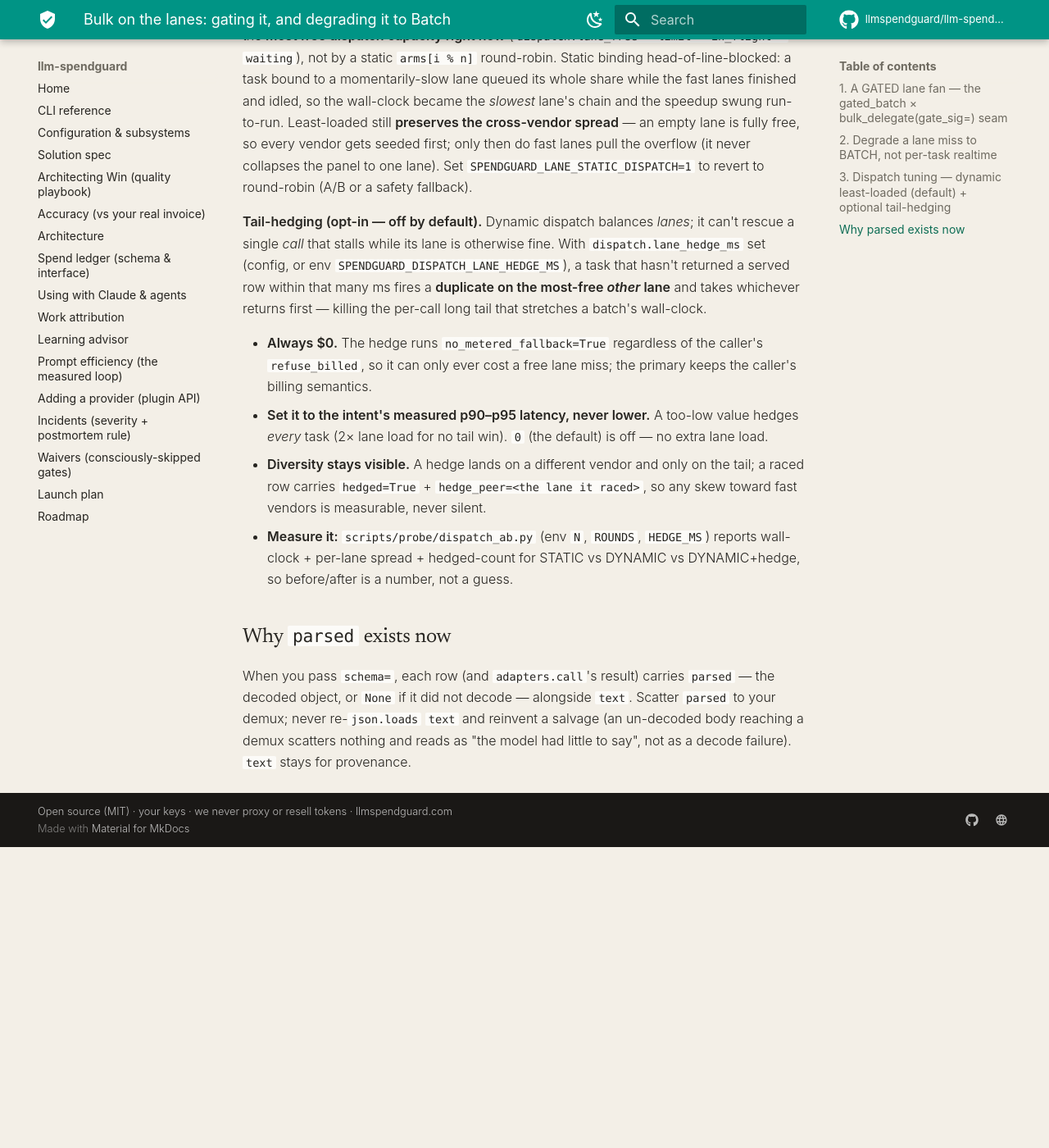
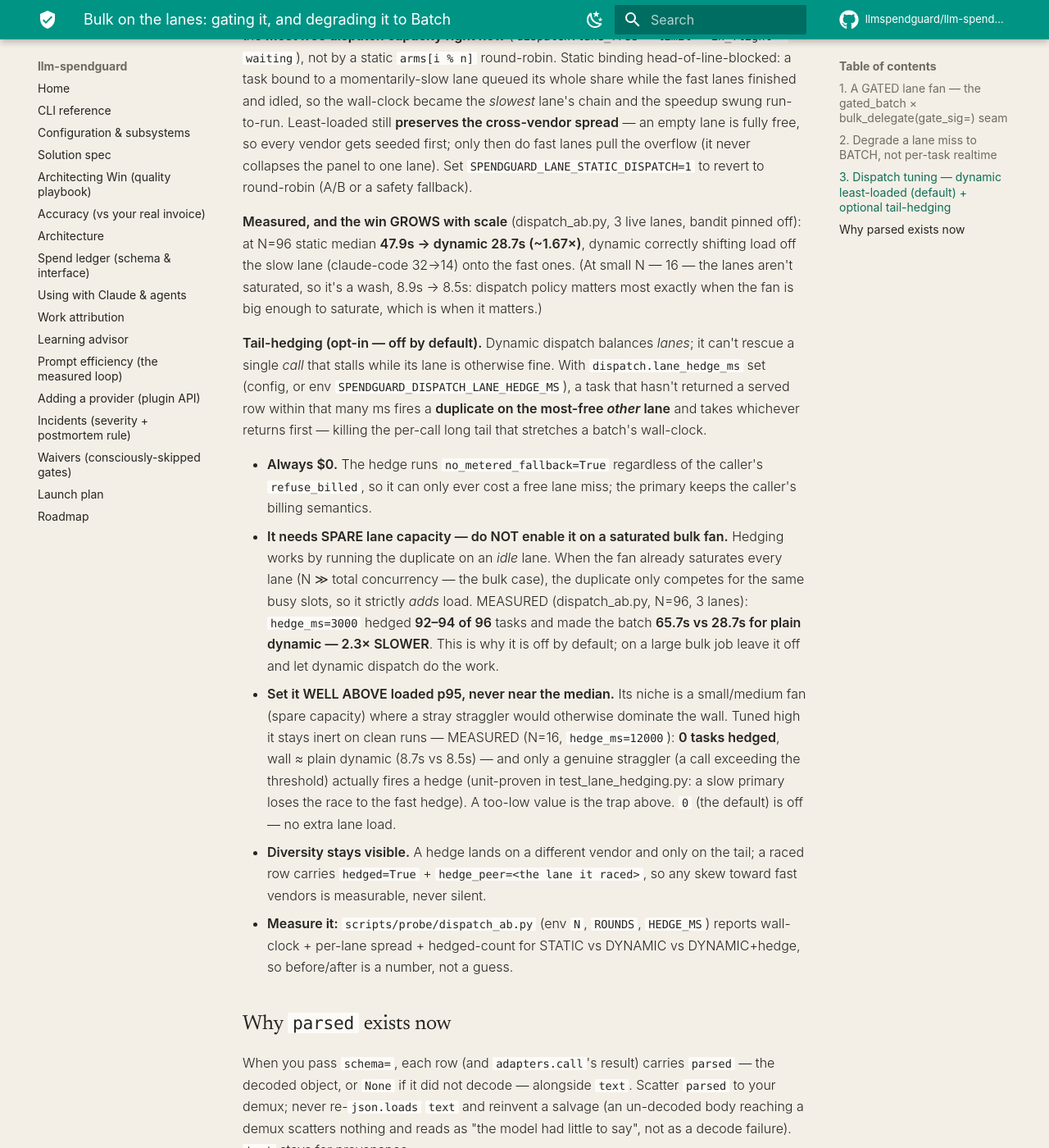
Before and after one commit to llmspendguard/llm-spendguard, an MkDocs documentation site: the page built from docs/GATED_BULK_LANES.md, in a window 1280 px wide and 1400 px high, scrolled down 2269 px. Shown: the whole window at 82% size. Built offline with MkDocs 1.6.1 and Material for MkDocs 9.7.7, drawn with Linux system fonts in a browser that asks for light colours; comment, search, counter and statistics services are not loaded; before the commit the page ends 3302 px from its top, so only the background shows below that.

Commit message:
docs: dispatch/hedging §3 — the MEASURED real-scale numbers + the saturation caveat
Measured at real scale (dispatch_ab.py, 3 live lanes, bandit pinned off), and the results sharpen the guidance:
  · Dynamic least-loaded's win GROWS with scale — N=96 static 47.9s → dynamic 28.7s (~1.67×), shifting load off the
    slow lane (claude-code 32→14). At N=16 it's a wash (lanes unsaturated): policy matters most when the fan is big.
  · Tail-hedging needs SPARE capacity. On a saturated bulk fan the duplicate only competes for busy slots and ADDS
    load: N=96 hedge_ms=3000 hedged 92–94/96 and ran 65.7s — 2.3× SLOWER than plain dynamic. This is why it's off
    by default; leave it off on bulk.
  · Tuned high it's inert-not-harmful — N=16 hedge_ms=12000 hedged 0, wall ≈ dynamic (8.7 vs 8.5s); only a genuine
    straggler (a call past the threshold) fires a hedge (unit-proven in test_lane_hedging.py). So: set it WELL ABOVE
    loaded p95, its niche is small/medium fans with spare capacity, never near the median on a saturated bulk job.

Co-Authored-By: Claude Opus 4.8 <noreply@anthropic.com>

```diff
--- a/docs/GATED_BULK_LANES.md
+++ b/docs/GATED_BULK_LANES.md
@@ -88,6 +88,11 @@ run-to-run. Least-loaded still **preserves the cross-vendor spread** — an empt
 gets seeded first; only then do fast lanes pull the overflow (it never collapses the panel to one lane). Set
 `SPENDGUARD_LANE_STATIC_DISPATCH=1` to revert to round-robin (A/B or a safety fallback).
 
+**Measured, and the win GROWS with scale** (dispatch_ab.py, 3 live lanes, bandit pinned off): at N=96 static median
+**47.9s → dynamic 28.7s (~1.67×)**, dynamic correctly shifting load off the slow lane (claude-code 32→14) onto the
+fast ones. (At small N — 16 — the lanes aren't saturated, so it's a wash, 8.9s → 8.5s: dispatch policy matters most
+exactly when the fan is big enough to saturate, which is when it matters.)
+
 **Tail-hedging (opt-in — off by default).** Dynamic dispatch balances *lanes*; it can't rescue a single *call* that
 stalls while its lane is otherwise fine. With `dispatch.lane_hedge_ms` set (config, or env
 `SPENDGUARD_DISPATCH_LANE_HEDGE_MS`), a task that hasn't returned a served row within that many ms fires a
@@ -96,8 +101,17 @@ stretches a batch's wall-clock.
 
 - **Always $0.** The hedge runs `no_metered_fallback=True` regardless of the caller's `refuse_billed`, so it can
   only ever cost a free lane miss; the primary keeps the caller's billing semantics.
-- **Set it to the intent's measured p90–p95 latency, never lower.** A too-low value hedges *every* task (2× lane
-  load for no tail win). `0` (the default) is off — no extra lane load.
+- **It needs SPARE lane capacity — do NOT enable it on a saturated bulk fan.** Hedging works by running the
+  duplicate on an *idle* lane. When the fan already saturates every lane (N ≫ total concurrency — the bulk case),
+  the duplicate only competes for the same busy slots, so it strictly *adds* load. MEASURED (dispatch_ab.py, N=96,
+  3 lanes): `hedge_ms=3000` hedged **92–94 of 96** tasks and made the batch **65.7s vs 28.7s for plain dynamic —
+  2.3× SLOWER**. This is why it is off by default; on a large bulk job leave it off and let dynamic dispatch do the
+  work.
+- **Set it WELL ABOVE loaded p95, never near the median.** Its niche is a small/medium fan (spare capacity) where a
+  stray straggler would otherwise dominate the wall. Tuned high it stays inert on clean runs — MEASURED (N=16,
+  `hedge_ms=12000`): **0 tasks hedged**, wall ≈ plain dynamic (8.7s vs 8.5s) — and only a genuine straggler (a call
+  exceeding the threshold) actually fires a hedge (unit-proven in test_lane_hedging.py: a slow primary loses the
+  race to the fast hedge). A too-low value is the trap above. `0` (the default) is off — no extra lane load.
 - **Diversity stays visible.** A hedge lands on a different vendor and only on the tail; a raced row carries
   `hedged=True` + `hedge_peer=<the lane it raced>`, so any skew toward fast vendors is measurable, never silent.
 - **Measure it:** `scripts/probe/dispatch_ab.py` (env `N`, `ROUNDS`, `HEDGE_MS`) reports wall-clock + per-lane
```
